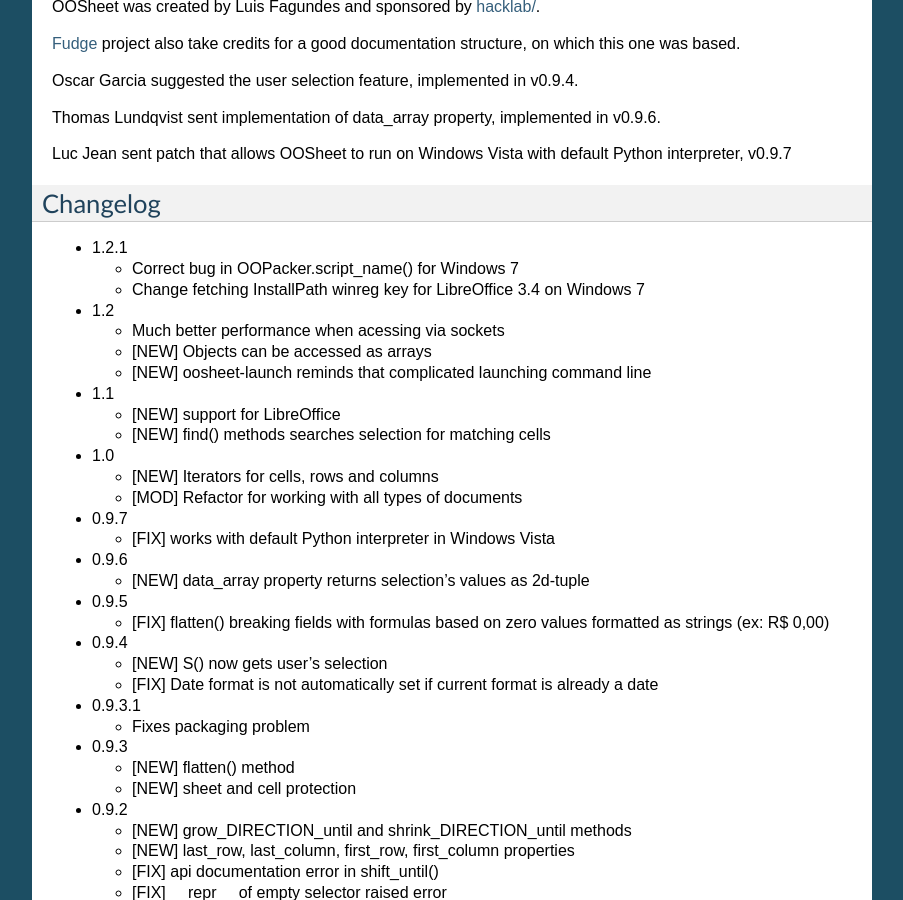
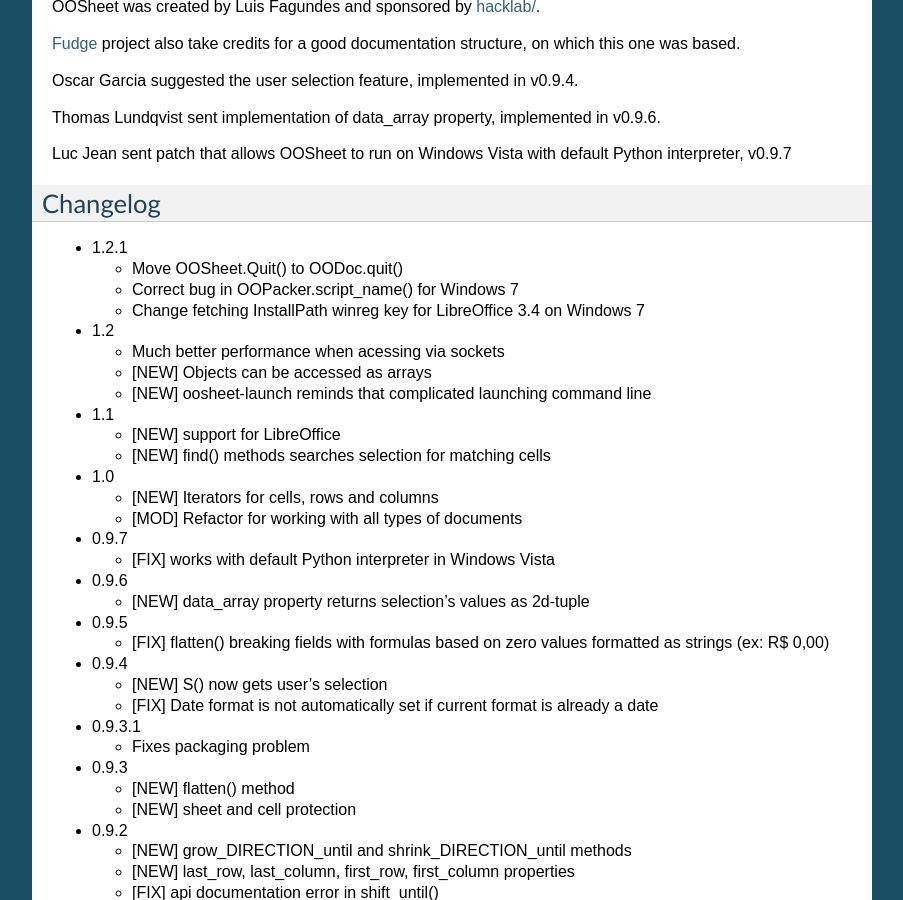
Before and after one commit to lfagundes/oosheet, a Sphinx documentation site: the page built from docs/index.rst, in a window 1280 px wide and 900 px high, scrolled down 1992 px. Shown: the whole window, without its empty margins (198-1101 px from the left). Built offline with Sphinx 7.4.7, drawn with Linux system fonts in a browser that asks for light colours.

Commit message:
Move OOSheet.Quit() to OODoc.quit()

```diff
--- a/docs/index.rst
+++ b/docs/index.rst
@@ -97,6 +97,7 @@
 
 - 1.2.1
 
+  - Move OOSheet.Quit() to OODoc.quit()
   - Correct bug in OOPacker.script_name() for Windows 7
   - Change fetching InstallPath winreg key for LibreOffice 3.4 on Windows 7
 
```
Also changed, not shown: oosheet/__init__.py (+3 -4 lines).
